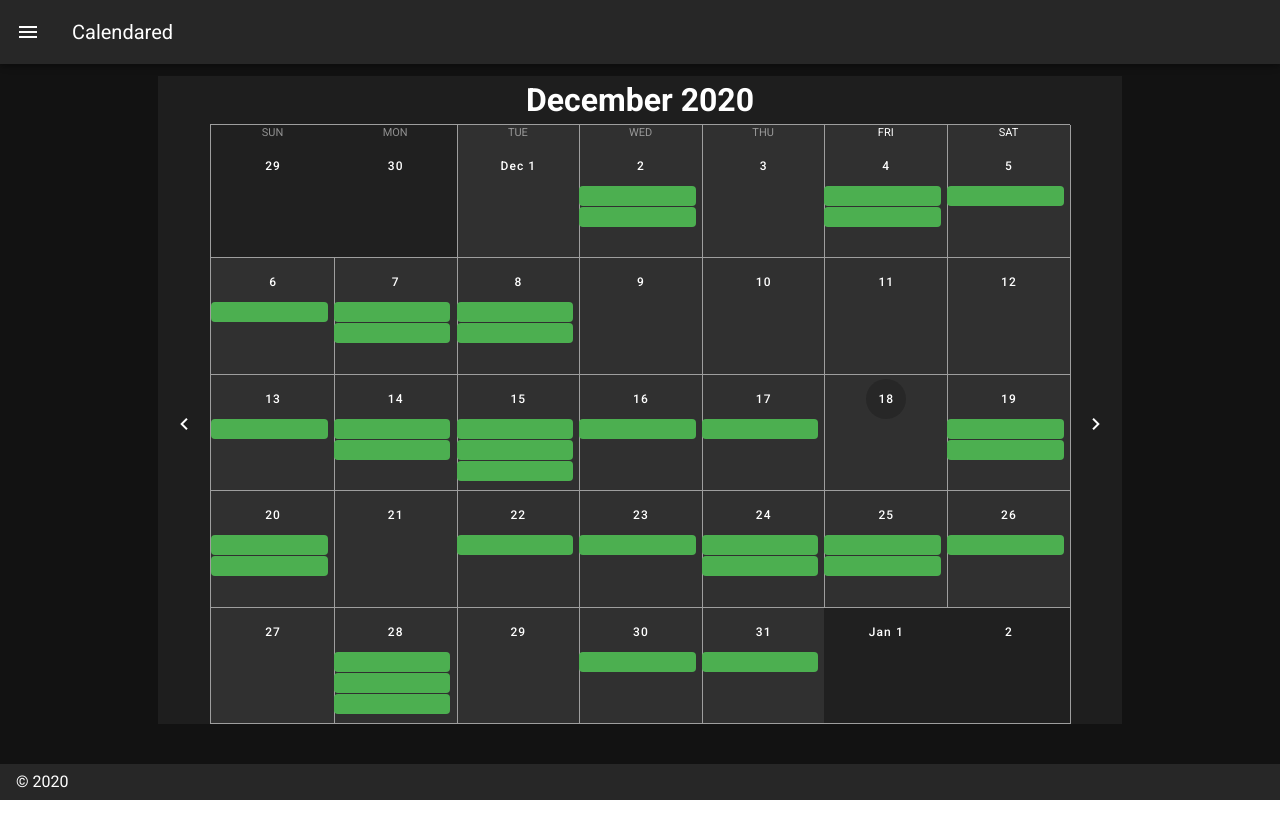
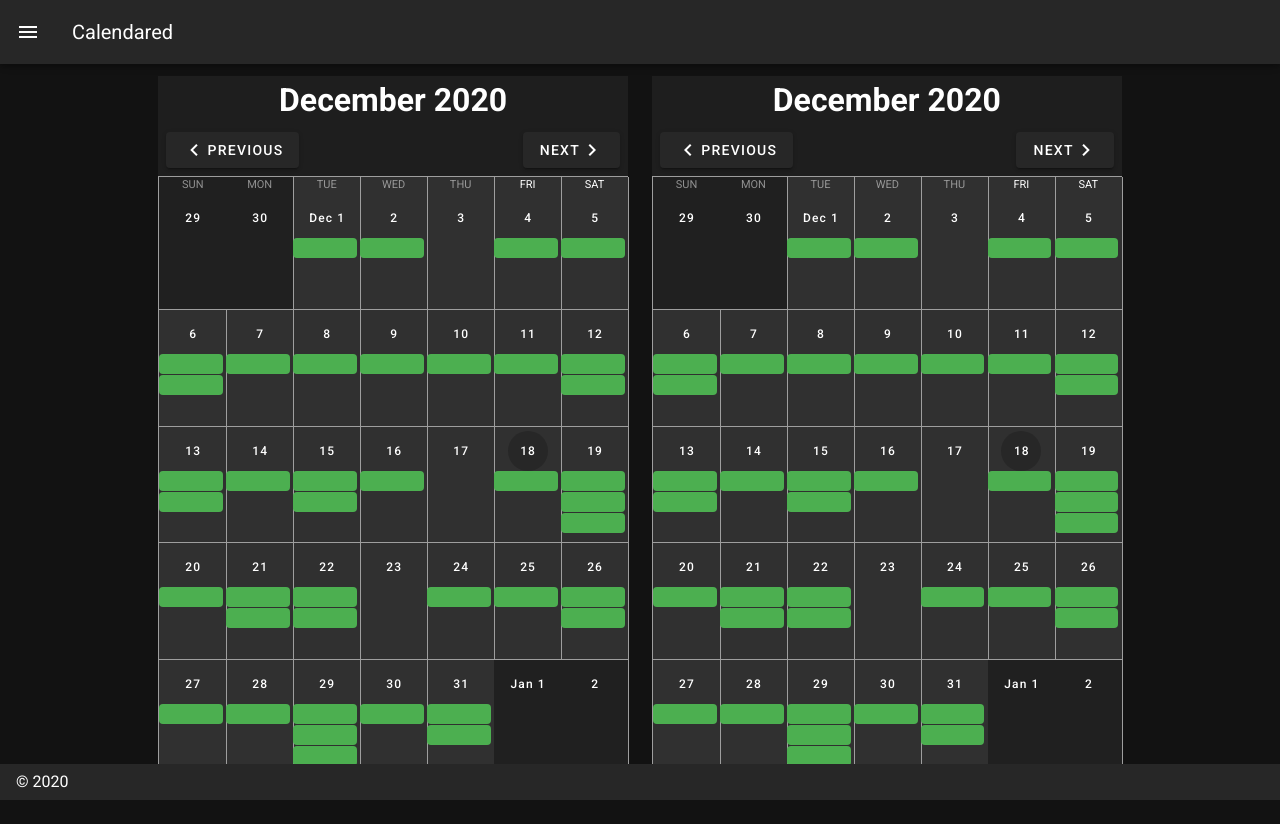
Before and after one commit to YoungMayor/calendared_nuxt, a Nuxt app: page / in a window 1280 px wide. Before the commit the page ends 800 px from the top, so only its background shows below. Built offline with nearby package versions, Linux system fonts and the light colour scheme; what @braid/vue-formulate would draw is missing.

Commit message:
Two Calendars now shown on the application

```diff
--- a/pages/index.vue
+++ b/pages/index.vue
@@ -1,19 +1,28 @@
 <template>
     <v-row justify="center" align="center">
-        <v-col cols="12" sm="10" md="10">
-            <v-sheet v-if="$refs.calendar">
+        <v-col cols="12" sm="6" lg="5">
+            <v-sheet v-if="$refs.calendar_one">
                 <h1 class="text-center">
-                    {{ $refs.calendar.title }}
+                    {{ $refs.calendar_one.title }}
                 </h1>
             </v-sheet>
 
+            <v-sheet class="d-flex justify-space-between">
+                <v-btn class="ma-2" @click="$refs.calendar_one.prev()">
+                    <v-icon>mdi-chevron-left</v-icon>
+                    Previous
+                </v-btn>
+
+                <v-btn class="ma-2" @click="$refs.calendar_one.next()">
+                    Next
+                    <v-icon>mdi-chevron-right</v-icon>
+                </v-btn>
+            </v-sheet>
+
             <v-sheet height="600" class="d-flex align-center">
-                <v-btn icon class="ma-2" @click="$refs.calendar.prev()">
-                    <v-icon>mdi-chevron-left</v-icon>
-                </v-btn>
                 <v-calendar
-                    ref="calendar"
-                    v-model="value"
+                    ref="calendar_one"
+                    v-model="calendar_one_value"
                     :weekdays="weekday"
                     :type="type"
                     :events="events"
@@ -23,9 +32,41 @@
                     @change="getEvents"
                     @click:date="viewDay"
                 ></v-calendar>
-                <v-btn icon class="ma-2" @click="$refs.calendar.next()">
+            </v-sheet>
+        </v-col>
+
+        <v-col cols="12" sm="6" lg="5">
+            <v-sheet v-if="$refs.calendar_two">
+                <h1 class="text-center">
+                    {{ $refs.calendar_two.title }}
+                </h1>
+            </v-sheet>
+
+            <v-sheet class="d-flex justify-space-between">
+                <v-btn class="ma-2" @click="$refs.calendar_two.prev()">
+                    <v-icon>mdi-chevron-left</v-icon>
+                    Previous
+                </v-btn>
+
+                <v-btn class="ma-2" @click="$refs.calendar_two.next()">
+                    Next
                     <v-icon>mdi-chevron-right</v-icon>
                 </v-btn>
+            </v-sheet>
+
+            <v-sheet height="600" class="d-flex align-center">
+                <v-calendar
+                    ref="calendar_two"
+                    v-model="calendar_two_value"
+                    :weekdays="weekday"
+                    :type="type"
+                    :events="events"
+                    :event-overlap-mode="mode"
+                    :event-overlap-threshold="30"
+                    :event-color="getEventColor"
+                    @change="getEvents"
+                    @click:date="viewDay"
+                ></v-calendar>
             </v-sheet>
         </v-col>
 
@@ -73,7 +114,8 @@ export default {
         type: "month",
         mode: "stack",
         weekday: [0, 1, 2, 3, 4, 5, 6],
-        value: "",
+        calendar_one_value: "",
+        calendar_two_value: "",
         events: [],
         colors: [
             "blue",
@@ -118,24 +160,14 @@ export default {
             const eventCount = this.rnd(days, days + 20);
 
             for (let i = 0; i < eventCount; i++) {
-                const allDay = this.rnd(0, 3) === 0;
                 const firstTimestamp = this.rnd(min.getTime(), max.getTime());
                 const first = new Date(
                     firstTimestamp - (firstTimestamp % 900000)
                 );
-                const secondTimestamp = this.rnd(2, allDay ? 288 : 8) * 900000;
-                const second = new Date(first.getTime() + secondTimestamp);
-
                 events.push({
-                    // name: this.names[this.rnd(0, this.names.length - 1)],
                     name: "",
                     start: first,
-                    // end: second,
-                    end: first,
-                    // color: this.colors[this.rnd(0, this.colors.length - 1)],
                     color: "green",
-                    // timed: !allDay,
-                    timed: false,
                 });
             }
 
```
